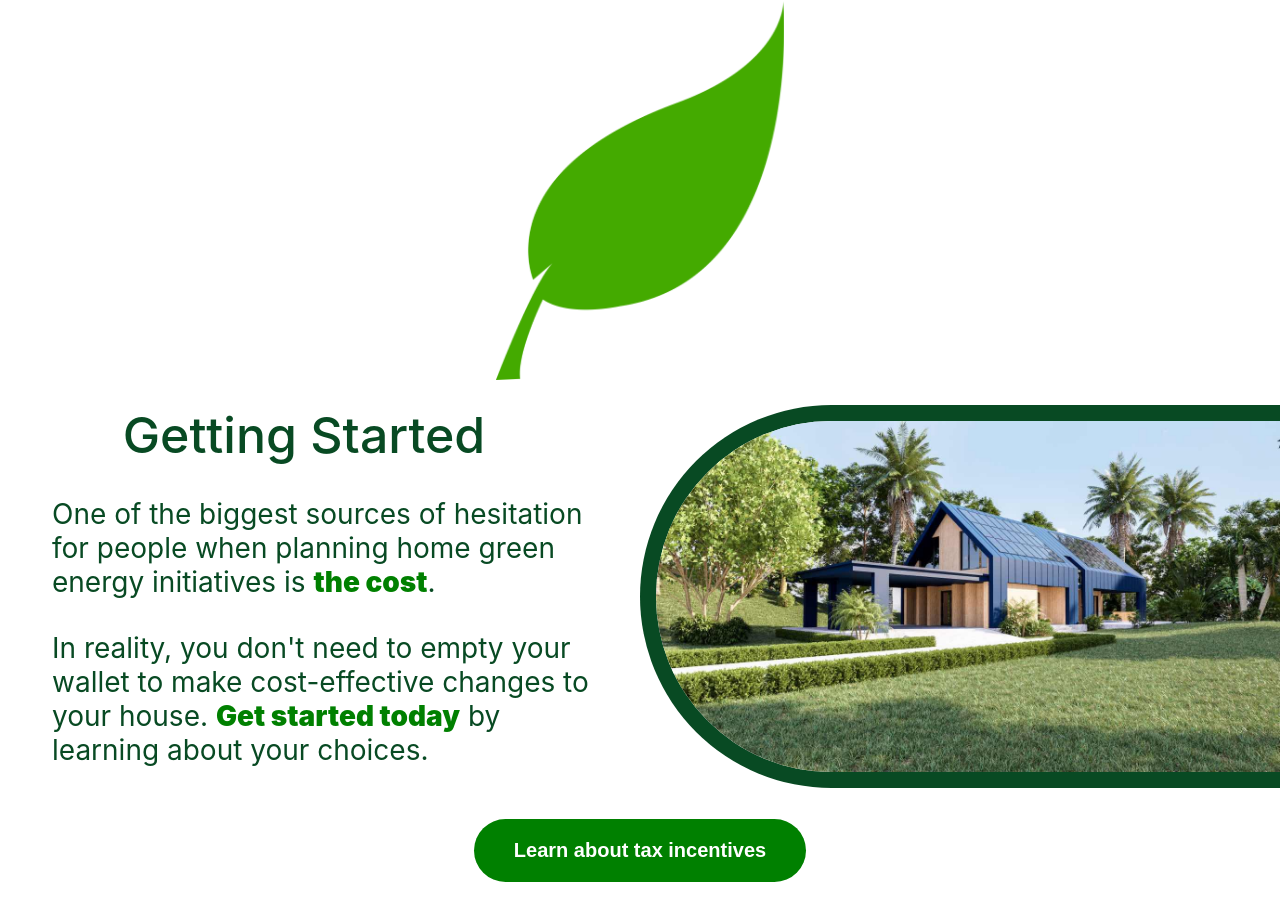
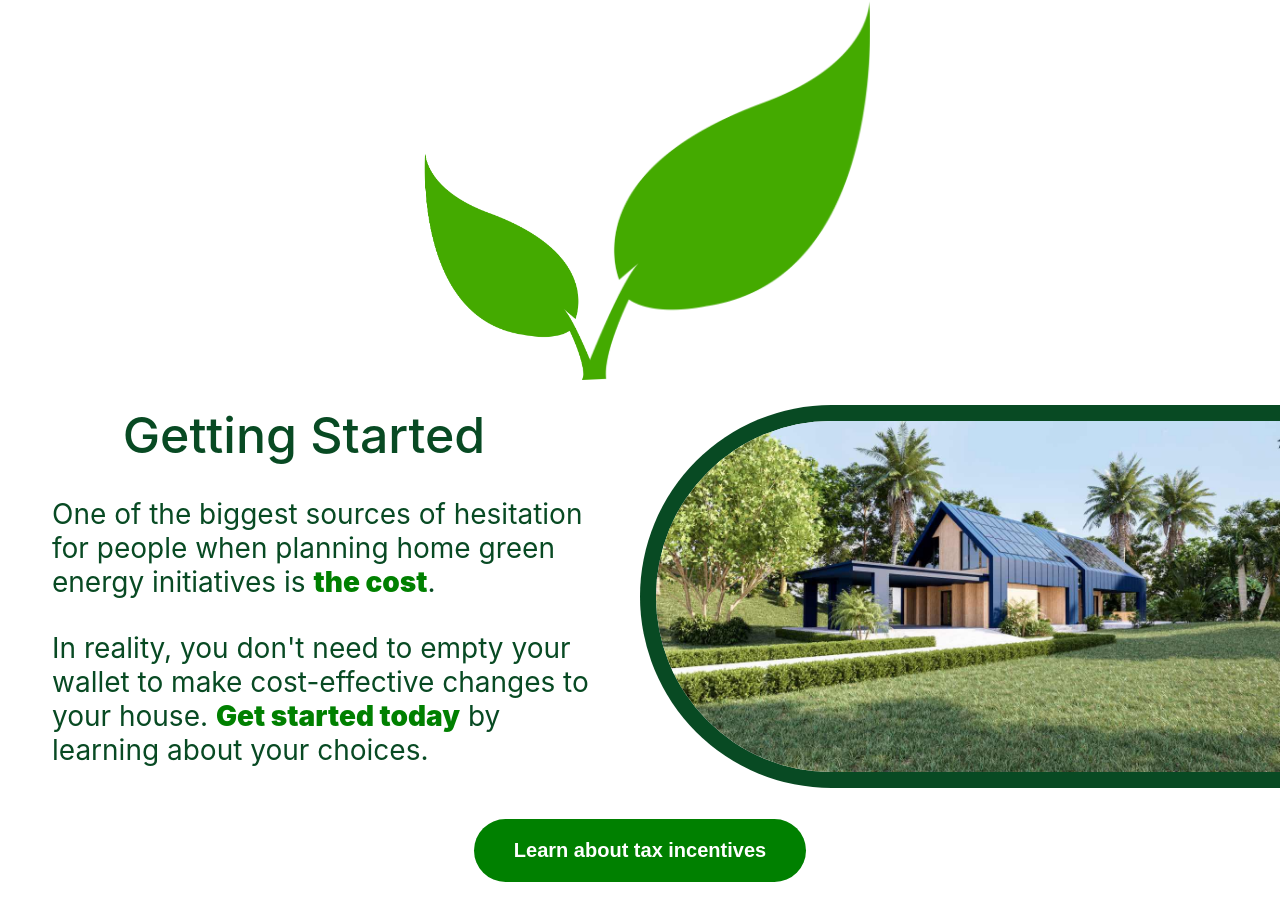
Before and after one commit to chonk9/webmaster23-24, a React (Create React App) app: page / in a window 1280 px wide. Shown: the part 879-1799 px from the top of the page. Built offline with nearby package versions, Linux system fonts and the light colour scheme.

Commit message:
Added another leaf to LeafReveal to use more space

```diff
--- a/src/Components/leafReveal.js
+++ b/src/Components/leafReveal.js
@@ -33,6 +33,7 @@ export default function LeafReveal(props) {
     }, []);
 
     return (<div className="leaf-reveal" ref={container}>
+        <img className="side-leaf" src={leaf} />
         <div className="leaf-reveal-content">
             {props.content}
         </div>
--- a/src/css/leafReveal.css
+++ b/src/css/leafReveal.css
@@ -16,7 +16,7 @@
         border-radius: 1rem;
     }
 
-    .leaf-img {
+    .leaf-img, .side-leaf {
         display: none;
     }
 }
@@ -46,7 +46,7 @@
 
     .leaf-img {
         --width: 25%;
-        --right-shift: -7%;
+        --right-shift: -15%;
 
         width: var(--width);
         position: relative;
@@ -54,6 +54,20 @@
         top: calc(-1 * (var(--width) + 200px));
 
         animation: shift-leaf 1s;
+        animation-fill-mode: forwards;
+        animation-play-state: paused;
+        animation-delay: calc(var(--progress) * -1s);
+    }
+
+    .side-leaf:first-child {
+        --width: 15%;
+
+        position: relative;
+
+        width: var(--width);
+        scale: -1 1;
+
+        animation: side-leaf-1 1s;
         animation-fill-mode: forwards;
         animation-play-state: paused;
         animation-delay: calc(var(--progress) * -1s);
@@ -90,3 +104,15 @@
         transform: rotate(20deg);
     }
 }
+
+@keyframes side-leaf-1 {
+    0% {
+        left: calc(-1.58 * var(--width));
+        top: -0.5px;
+    }
+    100% {
+        left: -30%;
+        transform: rotate(20deg);
+        opacity: 0;
+    }
+}
```
Also changed, not shown: src/Components/map.js.
